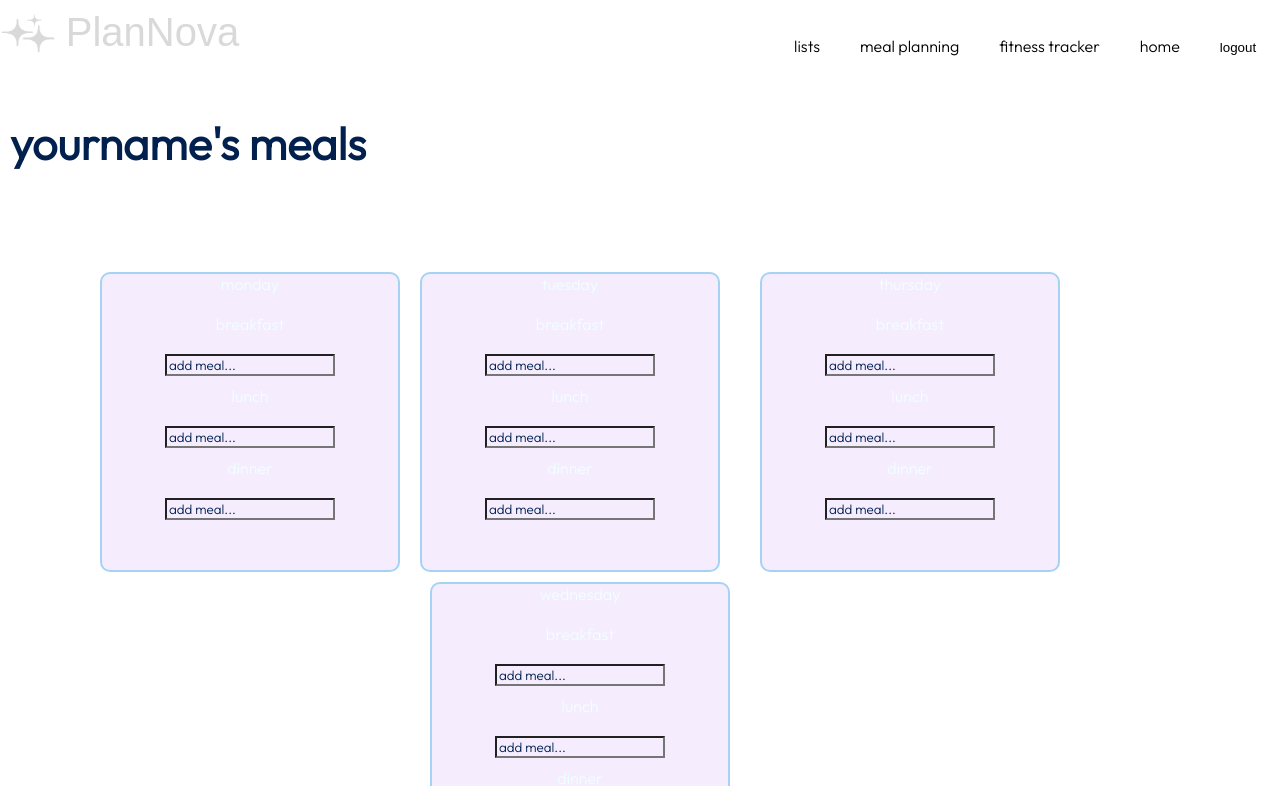
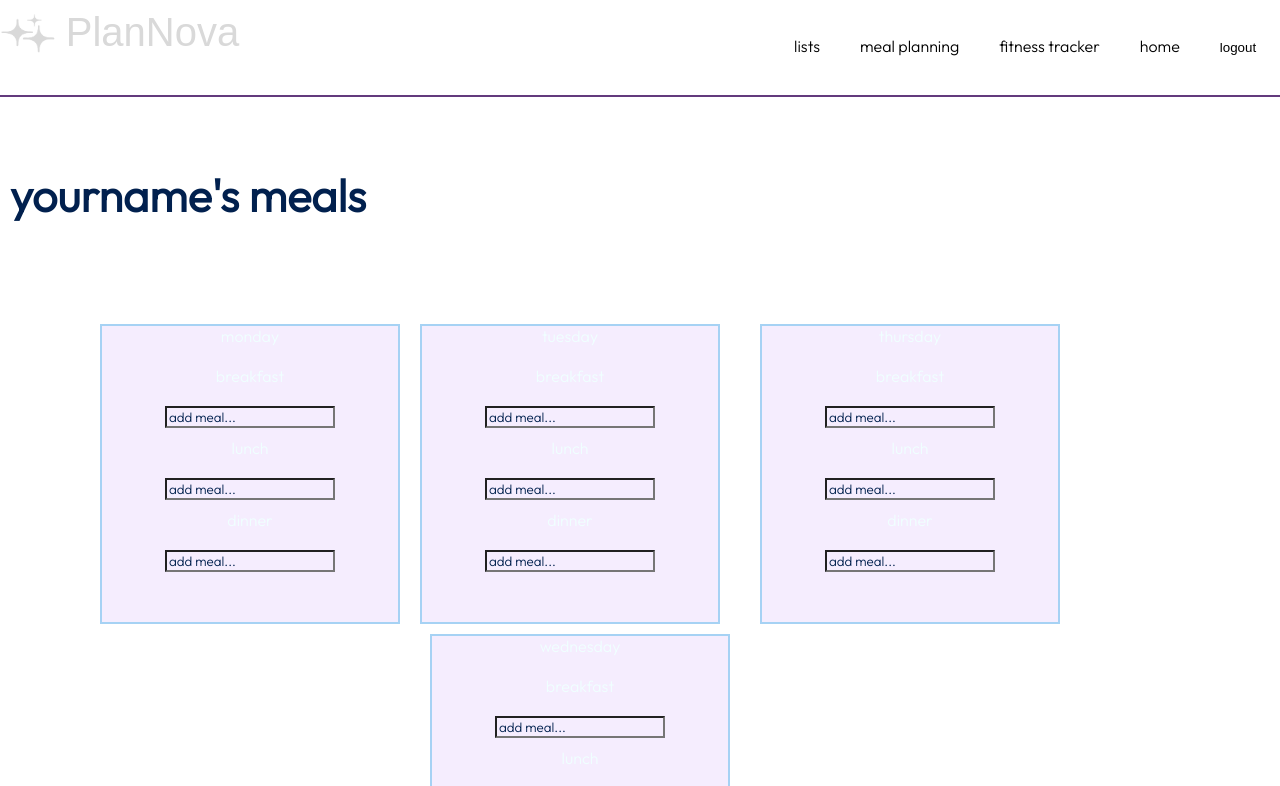
Before and after one commit to brookewest11/PlanNova, a React (Create React App) app in the folder src/plannova/: page /meal-planning in a window 1280 px wide. Shown: the top 786 px of the page. Built offline with nearby package versions, Linux system fonts and the light colour scheme; a web font is replaced by a local one.

Commit message:
added line

```diff
--- a/src/plannova/src/modules/MealPlan.css
+++ b/src/plannova/src/modules/MealPlan.css
@@ -121,7 +121,7 @@ nav-buttons {
   {
     padding: 0px;
     border: 2px solid #a6d2f4;
-    border-radius: 10px;
+    border-radius: 0px;
     width: 300px;
     height: 300px;
     background-color: rgba(220, 194, 251, .3);
@@ -145,3 +145,11 @@ nav-buttons {
   .input::placeholder {
     color: #01204E;
   }
+
+  .line {
+    width: 100%;
+    margin-top: 50px; /* Adjust the margin to position the line */
+    border: none;
+    border-bottom: 2px solid #633a7d; /* Set line color and thickness */
+    color: #633a7d;
+  }
--- a/src/plannova/src/modules/MealPlan.tsx
+++ b/src/plannova/src/modules/MealPlan.tsx
@@ -57,6 +57,7 @@ function MealPlan() {  //creates MealPlan function
           </div>
         </div>
       </div>
+      <hr className="line" />
       <div>
         {/* heading and creates 7 meal boxes (each meal box has 3 input text boxes that change as you type in them and hold their value) */}
         <h2 className="title">yourname's meals </h2>
```
